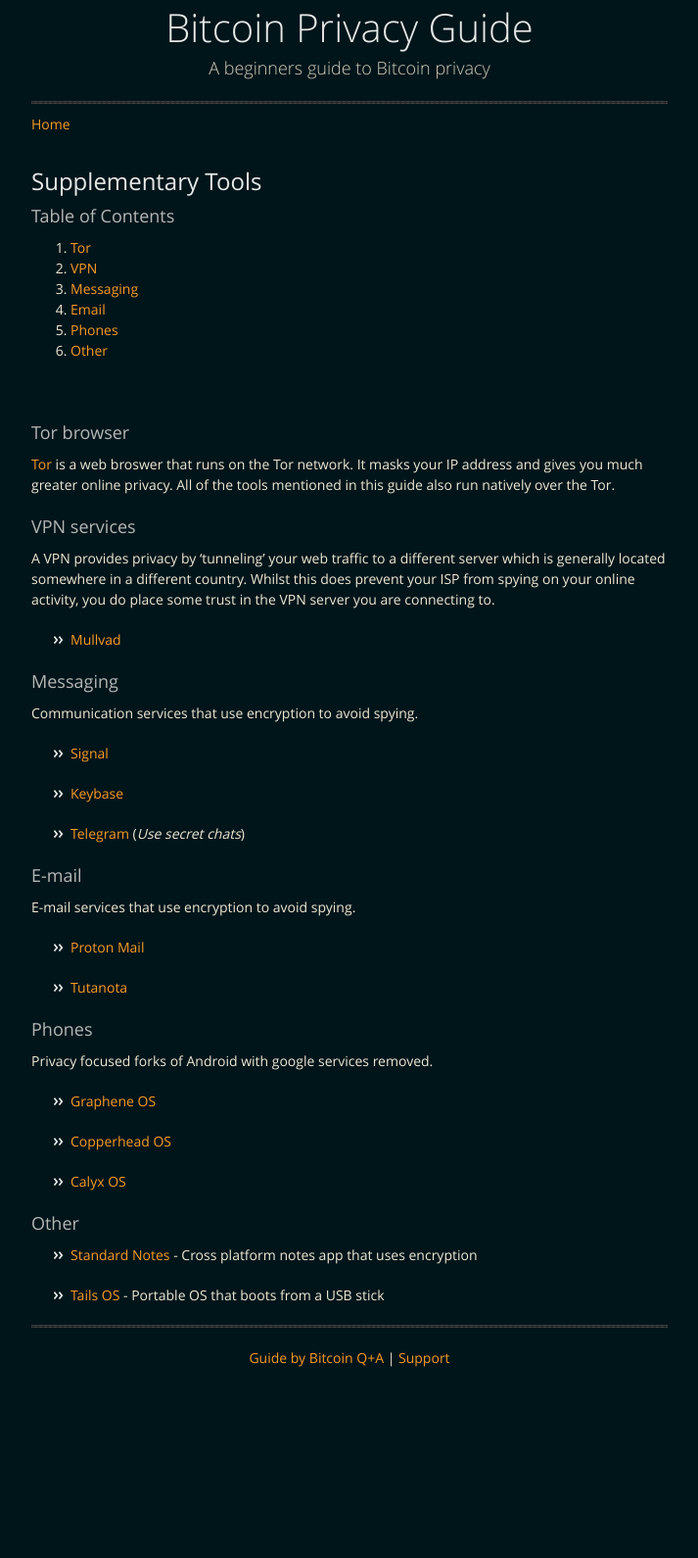
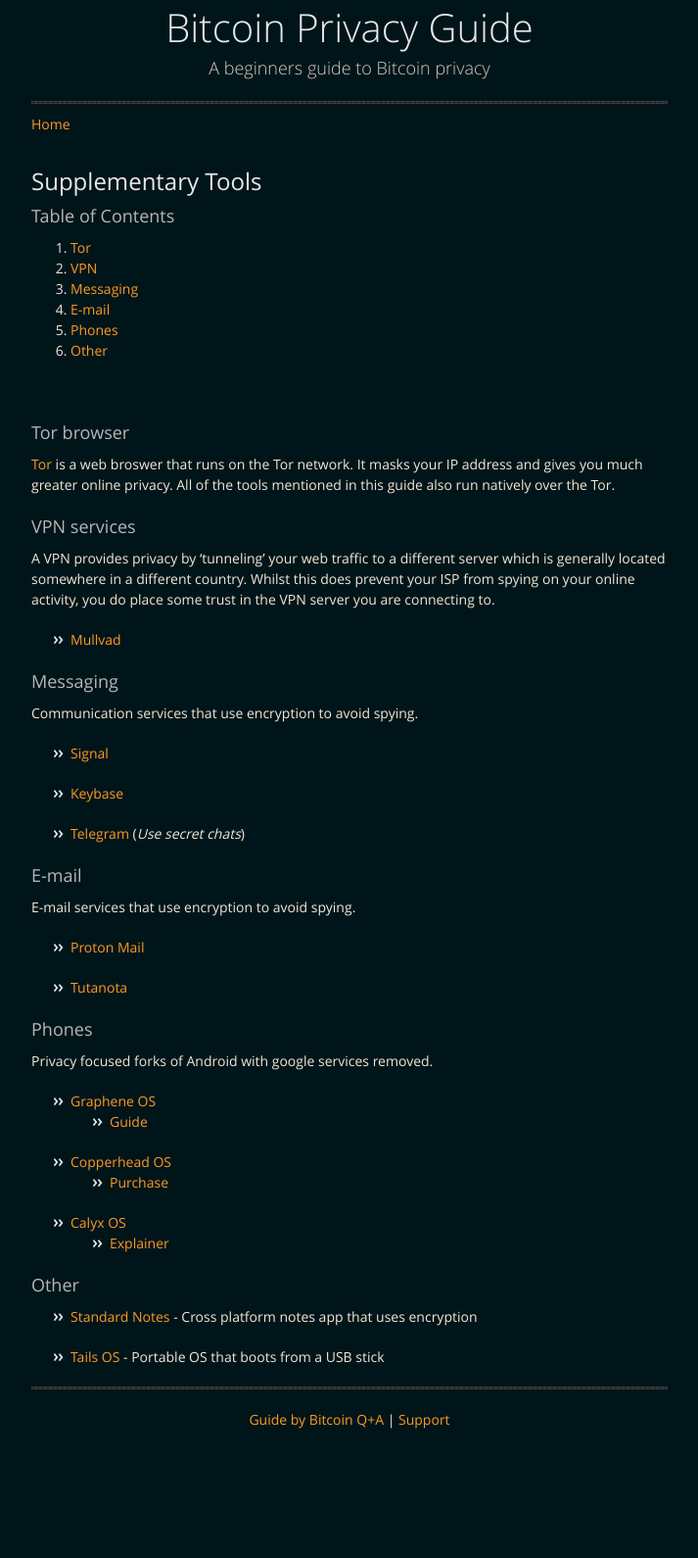
Before and after one commit to BitcoinQnA/BitcoinPrivacyGuide, a Jekyll site: the page built from supplementary.md, in a window 1280 px wide. Shown: the whole page at 98% size, without its empty margins (283-996 px from the left). Built offline with Jekyll 4.4.1, drawn with Linux system fonts in a browser that asks for light colours; before the commit the page ends 1527 px from its top, so only the background shows below that.

Commit message:
Update supplementary.md

```diff
--- a/supplementary.md
+++ b/supplementary.md
@@ -10,7 +10,7 @@ layout: default
 1.  [Tor](#tor-browser)
 2.  [VPN](vpn-services)
 2.  [Messaging](#messaging)
-3.  [Email](#email)
+3.  [E-mail](#email)
 3.  [Phones](#phones)
 3.  [Other](#other)
 
@@ -51,11 +51,13 @@ E-mail services that use encryption to avoid spying.
 Privacy focused forks of Android with google services removed.
 
 * [Graphene OS](https://grapheneos.org/)
+   * [Guide](https://www.youtube.com/watch?v=oO0UFZjuotg)
 
-* [Copperhead OS](https://mamushi.io/)
+* [Copperhead OS](https://copperhead.co/android/)
+   * [Purchase](https://mamushi.io/)
 
 * [Calyx OS](https://calyxos.org/)
-
+  * [Explainer](https://www.youtube.com/watch?v=heVNcdq2MKA)
 
 ### Other
 
```
